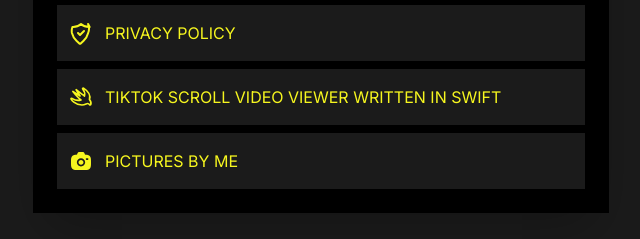
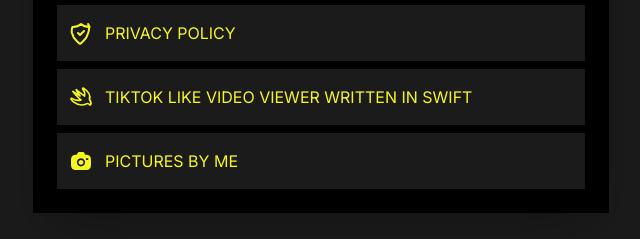
Before and after one commit to Frank-cntrl/AreaIdentifier, a plain HTML site: page index.html in a window 1280 px wide. Shown: the part 455-694 px from the top of the page, 319-959 px from the left. Drawn offline with nearby package versions, Linux system fonts and the light colour scheme.

Commit message:
Update index.html

```diff
--- a/index.html
+++ b/index.html
@@ -132,7 +132,7 @@
                 <a href="https://github.com/Frank-cntrl/TikTok-Reels-Like-View"
                     class="inline-flex items-center justify-left py-4 shadow-lg transition-all duration-300 transform hover:-translate-y-1 hover:shadow-xl custom-button full-bleed-element">
                     <svg width="256px" height="256px" class="h-6 w-6 mr-3 ml-3" viewBox="0 0 24 24" fill="none" xmlns="http://www.w3.org/2000/svg"><g id="SVGRepo_bgCarrier" stroke-width="0"></g><g id="SVGRepo_tracerCarrier" stroke-linecap="round" stroke-linejoin="round"></g><g id="SVGRepo_iconCarrier"> <path d="M20.457 14.5892C20.9032 13.1527 21.9081 7.84019 14.5261 3.10086C14.2661 2.9345 13.9248 2.97821 13.7186 3.20043C13.5111 3.42264 13.5024 3.75778 13.6974 3.99092C13.7274 4.02614 16.4472 7.33991 15.4798 11.1248C13.8074 9.97369 7.1565 4.70249 7.1565 4.70249L11 11L3.8617 6.40006C3.8617 6.40006 8.90765 12.5953 11.9962 14.9255C10.5013 15.4622 7.25274 16.0305 2.963 13.364C2.72052 13.2122 2.40179 13.2413 2.1918 13.438C1.98431 13.6311 1.93931 13.9395 2.08555 14.1812C2.2293 14.4192 5.66784 20 12.9387 20C14.9335 20 16.0997 19.4317 17.0372 18.9764C17.6134 18.6971 18.0683 18.4749 18.5646 18.4749C19.8007 18.4749 20.6119 19.7025 20.6194 19.7134C20.7344 19.8919 20.9357 20 21.1507 20C21.1669 20 21.1844 19.9988 21.2019 19.9976C21.4356 19.9794 21.6381 19.8373 21.7281 19.6272C22.6206 17.5544 21.0832 15.359 20.457 14.5892Z" stroke="#F6F61F" stroke-width="1.6320000000000001" stroke-linecap="round" stroke-linejoin="round"></path> </g></svg>
-                    TIKTOK SCROLL VIDEO VIEWER WRITTEN IN SWIFT
+                    TIKTOK LIKE VIDEO VIEWER WRITTEN IN SWIFT
                 </a>
 
                 <hr class="hr-full-bleed full-bleed-element">
```
